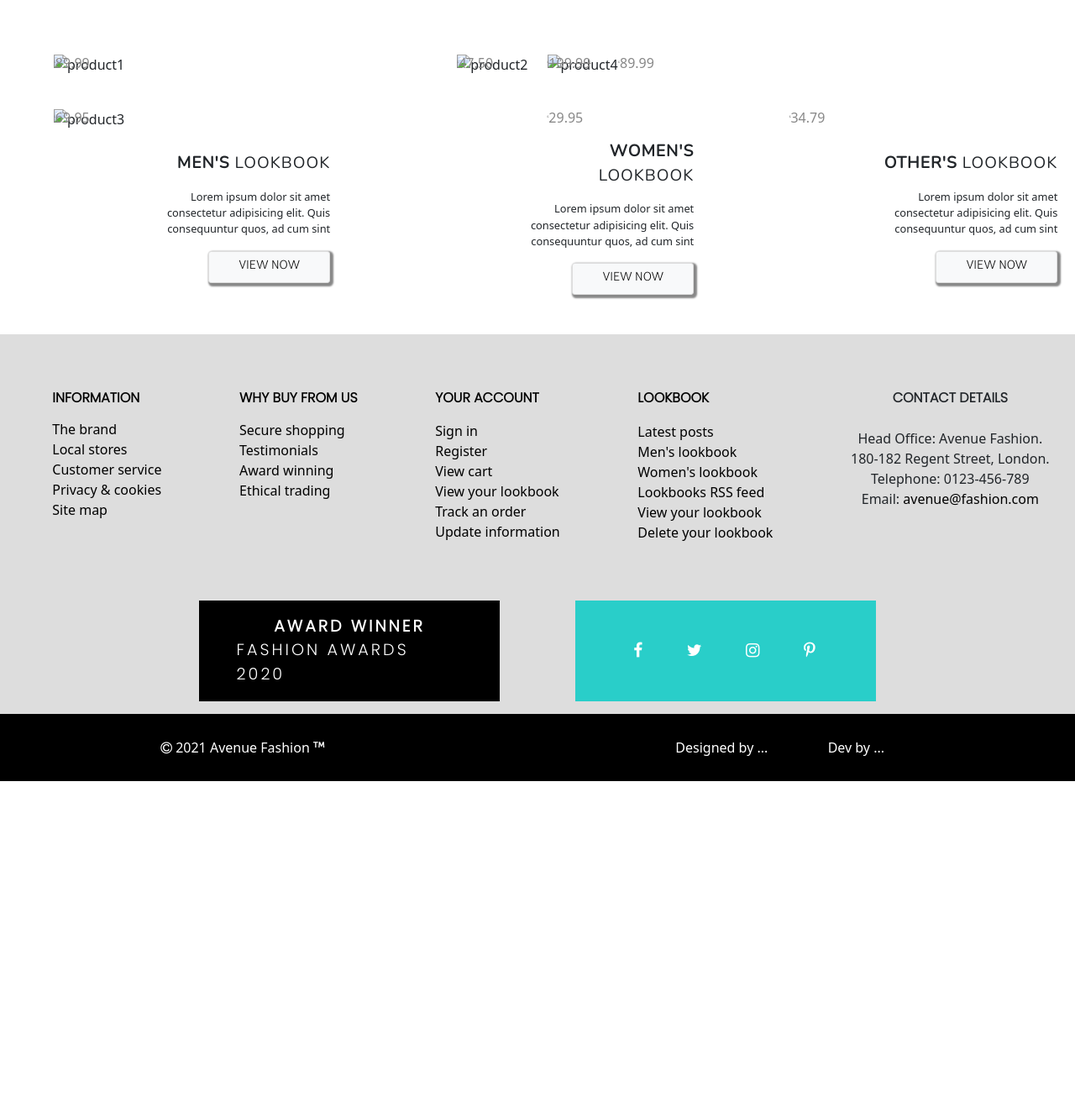
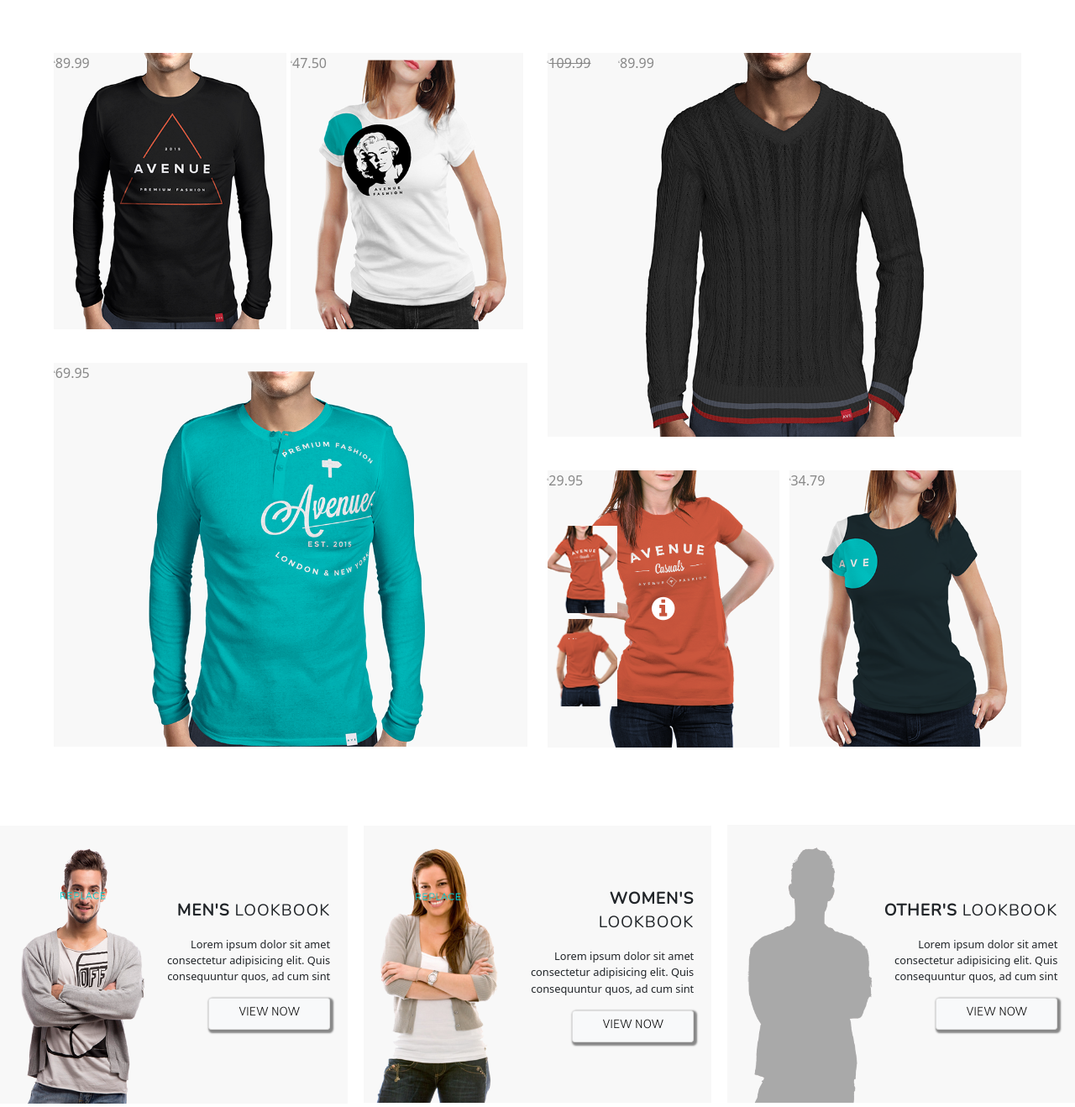
Before and after one commit to hanh0722/75-Avenue, a plain HTML site: page index.html in a window 1280 px wide. Shown: the part 1060-2378 px from the top of the page at 84% size. Before the commit the page ends 1990 px from the top, so only its background shows below. Drawn offline with nearby package versions, Linux system fonts and the light colour scheme; files whose address does not match are found by name.

Commit message:
Update index.html

```diff
--- a/index.html
+++ b/index.html
@@ -141,7 +141,7 @@
         <div class="left-products">
             <div class="products-1">
                 <div class="pd-1">
-                    <img class="img-pds1" src="/Avenue/Picture/sanpham1.png" alt="product1">
+                    <img class="img-pds1" src="/Picture/sanpham1.png" alt="product1">
                     <p class="pd1-tt"><sup><i class="fa fa-gbp fa-gbpp" aria-hidden="true"></i></sup>89.99</p>
                     <div class="information">
                         <p class="title-product title-pd-a">Mens casual black body shirt
@@ -155,7 +155,7 @@
                     </div>
                 </div>
                 <div class="pd-2">
-                    <img class="img-pds1" src="/Avenue/Picture/sanpham2.png" alt="product2">
+                    <img class="img-pds1" src="/Picture/sanpham2.png" alt="product2">
                     <p class="pd2-tt"><sup><i class="fa fa-gbp fa-gbpp" aria-hidden="true"></i></sup>47.50</p>
                     <div class="information">
                         <p class="title-product title-pd-a">Women burnt white modern tee
@@ -170,7 +170,7 @@
                 </div>
             </div>
             <div class="products-2">
-                <img src="/Avenue/Picture/sanpham3.png" alt="product3">
+                <img src="/Picture/sanpham3.png" alt="product3">
                 <p class="pd3-tt"><sup><i class="fa fa-gbp fa-gbpp" aria-hidden="true"></i></sup>69.95</p>
                 <div class="information">
                     <p class="title-product title-pd-a">Mens creative cyan polo
@@ -186,7 +186,7 @@
         </div>
         <div class="right-products">
             <div class="products-3">
-                <img src="/Avenue/Picture/sanpham4.png" alt="product4">
+                <img src="/Picture/sanpham4.png" alt="product4">
                 <p class="pd5-tt"><sup><i class="fa fa-gbp fa-gbpp" aria-hidden="true"></i></sup>109.99</p>
                 <p class="pd4-tt"><sup><i class="fa fa-gbp fa-gbpp" aria-hidden="true"></i></sup>89.99</p>
                 <div class="information">
@@ -203,9 +203,9 @@
             <div class="products-4">
                 <div class="product-4-1">
                     <div class="img-pd1">
-                        <img class="first-picture" src="/Avenue/Picture/sp5_03.png" alt="">
-                        <img class="small-picture" src="/Avenue/Picture/sanpham5.png" alt="">
-                        <img class="small-picture-2" src="/Avenue/Picture/sp5.1.png" alt="">
+                        <img class="first-picture" src="/Picture/sp5_03.png" alt="">
+                        <img class="small-picture" src="/Picture/sanpham5.png" alt="">
+                        <img class="small-picture-2" src="/Picture/sp5.1.png" alt="">
                         <i class="fa fa-info-circle" aria-hidden="true"></i>
                         <p><sup><i class="fa fa-gbp fa-gbpp" aria-hidden="true"></i></sup>29.95</p>
                     </div>
@@ -221,7 +221,7 @@
                     </div>
                 </div>
                 <div class="product-4-2">
-                    <img class="first-picture" src="/Avenue/Picture/sanpham6.png" alt="">
+                    <img class="first-picture" src="/Picture/sanpham6.png" alt="">
                     <p class="pd3-tt"><sup><i class="fa fa-gbp fa-gbpp" aria-hidden="true"></i></sup>34.79</p>
                     <div class="information">
                         <p class="title-product title-pd-a">Womens modern blue navy tee, youth edition
@@ -239,7 +239,7 @@
     </div>
     <div class="lookbook">
         <div class="picture-side1">
-            <img src="/Avenue/Picture/new1.png" alt="">
+            <img src="/Picture/new1.png" alt="">
             <div class="lookbook-infor">
                 <p><span>Men's</span> lookbook</p>
                 <p>Lorem ipsum dolor sit amet consectetur adipisicing elit. Quis consequuntur quos, ad cum sint</p>
@@ -247,7 +247,7 @@
             </div>
         </div>
         <div class="picture-side2">
-            <img src="/Avenue/Picture/new2.png" alt="">
+            <img src="/Picture/new2.png" alt="">
             <div class="lookbook-infor">
                 <p><span>Women's</span> lookbook</p>
                 <p>Lorem ipsum dolor sit amet consectetur adipisicing elit. Quis consequuntur quos, ad cum sint</p>
@@ -255,7 +255,7 @@
             </div>
         </div>
         <div class="picture-side3">
-            <img src="/Avenue/Picture/new3.png" alt="">
+            <img src="/Picture/new3.png" alt="">
             <div class="lookbook-infor">
                 <p><span>Other's</span> lookbook</p>
                 <p>Lorem ipsum dolor sit amet consectetur adipisicing elit. Quis consequuntur quos, ad cum sint</p>
```
